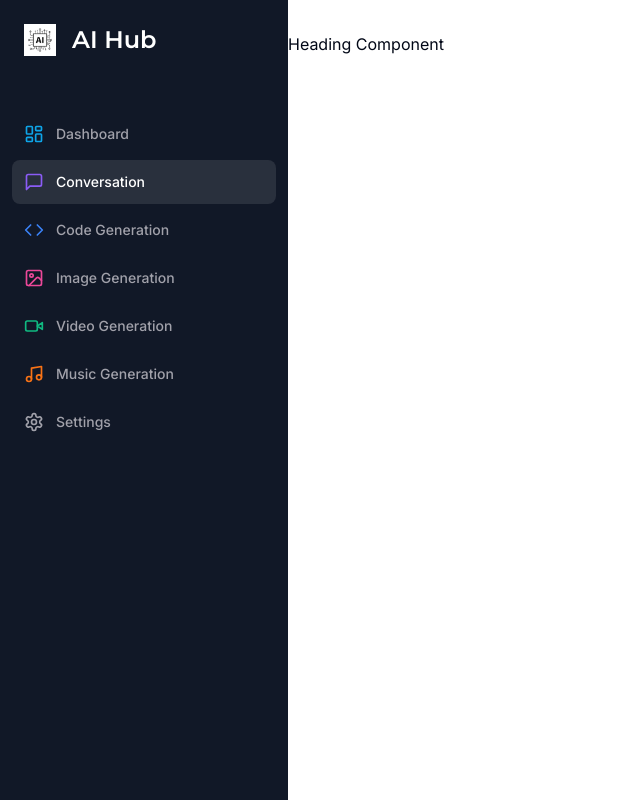
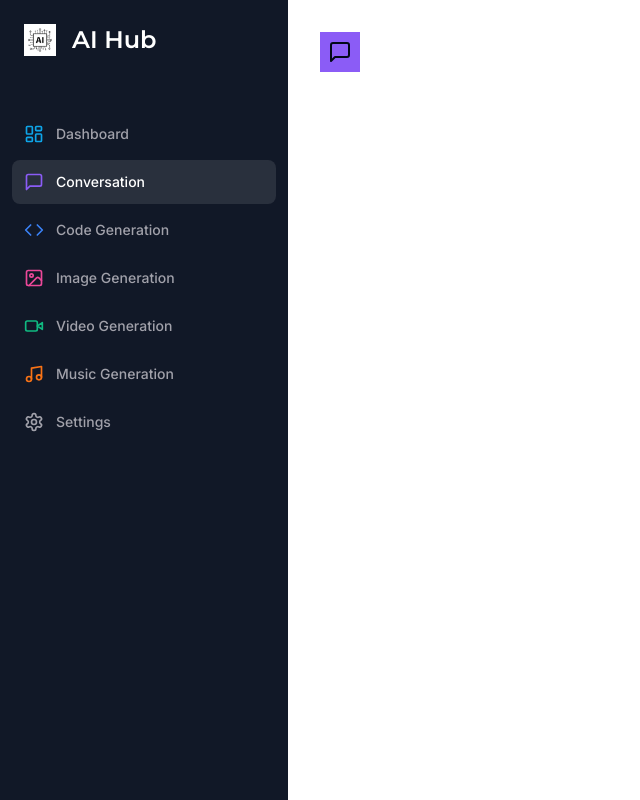
Before and after one commit to kevinsangyu/ASDgroup10, a Next.js app in the folder ai-hub/: page /conversation in a window 1280 px wide. Shown: the whole page, without its empty margins (0-640 px from the left). Built offline with nearby package versions, Linux system fonts and the light colour scheme.

Commit message:
safety save

```diff
--- a/ai-hub/app/(dashboard)/(routes)/conversation/page.tsx
+++ b/ai-hub/app/(dashboard)/(routes)/conversation/page.tsx
@@ -1,9 +1,16 @@
 import { Heading } from "@/components/ui/heading";
+import { MessageSquare } from "lucide-react";
 
 const ConversationPage = () => {
     return (
         <div>
-        <Heading />
+        <Heading
+            title="Conversation"
+            description="Our most advanced conversation model."
+            icon={MessageSquare}
+            iconColor="text-violet-500"
+            bgColor="bg-violet-500"
+        />
         </div>
     );
 }
--- a/ai-hub/components/ui/heading.tsx
+++ b/ai-hub/components/ui/heading.tsx
@@ -1,7 +1,32 @@
-export const Heading = () => {
+import { cn } from "@/lib/utils";
+import { LucideIcon } from "lucide-react";
+
+interface HeadingProps {
+    title: string;
+    description: string;
+    icon: LucideIcon;
+    iconColor?: string;
+    bgColor?: string;
+}
+
+
+export const Heading = ({
+    title,
+    description,
+    icon: Icon,
+    iconColor,
+    bgColor
+}: HeadingProps) => {
     return (
-        <div>
-        Heading Component
-        </div>
+        <>
+            <div className="px-4 lg:px-8 flex
+            items-center gap-x-3 mb-8">
+                <div className={cn("p-2 w-fit rounded-wb",
+                bgColor)}>
+                    <Icon />
+                </div>
+
+            </div>
+        </>
     );
 };
```
